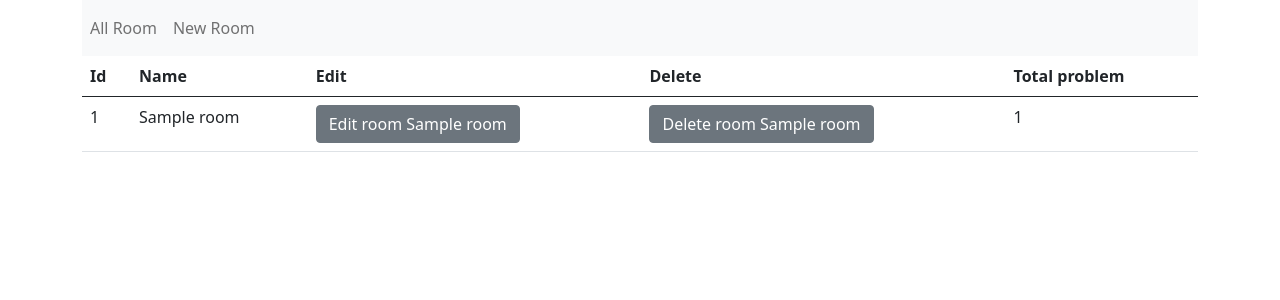
After one commit to badara1981/DJANGO-SOCIAL-WEBSITE, a Django app: page /maintenance/ in a window 1280 px wide. The commit adds this page. Shown: the top 300 px of the page. Run offline with Django 3.2, Linux system fonts and the light colour scheme; tables that the repository leaves empty hold one stand-in row (values such as "Sample post").

Commit message:
Finish CRUD for rooms

```diff
--- a/bookmarks/bookmarks/urls.py
+++ b/bookmarks/bookmarks/urls.py
@@ -7,6 +7,8 @@ urlpatterns = [
     path('admin/', admin.site.urls),
 
     path('account/', include('account.urls')),
+
+    path('maintenance/', include('maintenance.urls')),
 ]
 
 if settings.DEBUG:
--- a/bookmarks/maintenance/models.py
+++ b/bookmarks/maintenance/models.py
@@ -14,7 +14,7 @@ class Rooms(models.Model):
 class Problem(models.Model):
     user = models.ForeignKey(User, on_delete=models.CASCADE)
     message = models.TextField()
-    room_name = models.ForeignKey(Rooms, on_delete=models.CASCADE)
+    room_name = models.ForeignKey(Rooms, on_delete=models.CASCADE, related_name='problems')
     solve = models.BooleanField(default=False)
     date_publish = models.DateTimeField(default=datetime.datetime.now())
     date_solve = models.DateTimeField(blank=True, null=True)
--- /dev/null
+++ b/bookmarks/maintenance/urls.py
@@ -0,0 +1,11 @@
+from django.urls import path
+from django.views.generic.edit import DeleteView
+from .views import EditRoom, ListAllRoom, NewRoom, DeleteRoom
+
+app_name = 'maint'
+urlpatterns = [
+    path('', ListAllRoom.as_view(), name='index'),
+    path('new/room/', NewRoom.as_view(), name='new_room'),
+    path('edit/<int:pk>/room/', EditRoom.as_view(), name='edit_room'),
+    path('delete/<int:pk>/room/', DeleteRoom.as_view(), name='delete_room'),
+]
--- a/bookmarks/maintenance/views.py
+++ b/bookmarks/maintenance/views.py
@@ -1,3 +1,40 @@
 from django.shortcuts import render
+from django.urls import reverse
+from django.views.generic import ListView, UpdateView, CreateView, DeleteView
 
-# Create your views here.
+from .models import Rooms, Problem
+
+
+class ListAllRoom(ListView):
+    template_name = 'maintenance/all_room.html'
+    context_object_name = 'rooms'
+    model = Rooms
+    fields = '__all__'
+
+
+class EditRoom(UpdateView):
+    template_name = 'maintenance/edit_room.html'
+    model = Rooms
+    fields = '__all__'
+
+    def get_success_url(self):
+        return reverse('maint:index')
+
+
+class NewRoom(CreateView):
+    template_name = 'maintenance/new_room.html'
+    model = Rooms
+    fields = '__all__'
+
+    def get_success_url(self) -> str:
+        return reverse('maint:index')
+
+
+class DeleteRoom(DeleteView):
+    template_name = 'maintenance/delete_room.html'
+    context_object_name = 'rooms'
+    model = Rooms
+    fields = '__all__'
+
+    def get_success_url(self) -> str:
+        return reverse('maint:index')
--- /dev/null
+++ b/bookmarks/templates/maintenance/all_room.html
@@ -0,0 +1,25 @@
+{% extends 'maintenance/basehtml.html' %}
+
+{% block content %}
+{% include 'maintenance/room_nav.html' %}
+<table class="table">
+    <thead>
+        <tr>
+            <th>Id</th>
+            <th>Name</th>
+            <th>Edit</th>
+            <th>Delete</th>
+            <th>Total problem</th>
+        </tr>
+    </thead>
+    {% for room in rooms %}
+    <tbody>
+        <td>{{ room.id }}</td>
+        <td>{{ room.name }}</td>
+        <td><a href="{% url 'maint:edit_room' room.pk %}" class="btn btn-secondary">Edit room {{ room.name }}</a></td>
+        <td><a href="{% url 'maint:delete_room' room.pk %}" class="btn btn-secondary">Delete room {{ room.name }}</a></td>
+        <td>{{ room.problems.count }}</td>
+    </tbody>
+    {% endfor %}
+</table>
+{% endblock content %}
--- a/bookmarks/templates/maintenance/basehtml.html
+++ b/bookmarks/templates/maintenance/basehtml.html
@@ -1,12 +1,20 @@
 <!DOCTYPE html>
 <html lang="en">
+
 <head>
     <meta charset="UTF-8">
     <meta http-equiv="X-UA-Compatible" content="IE=edge">
     <meta name="viewport" content="width=device-width, initial-scale=1.0">
-    <title>{{ title }}</title>
+    <link href="https://cdn.jsdelivr.net/npm/bootstrap@5.0.0-beta3/dist/css/bootstrap.min.css" rel="stylesheet" integrity="sha384-eOJMYsd53ii+scO/bJGFsiCZc+5NDVN2yr8+0RDqr0Ql0h+rP48ckxlpbzKgwra6" crossorigin="anonymous">
+    <title>{% block title %}{% endblock title %}</title>
 </head>
+
 <body>
+    <div class="container">
+        {% block content %}
+        input something
+        {% endblock content %}
+    </div>
+</body>
 
-</body>
 </html>
--- /dev/null
+++ b/bookmarks/templates/maintenance/room_nav.html
@@ -0,0 +1,10 @@
+<nav class="navbar navbar-expand-sm navbar-light bg-light">
+    <ul class="navbar-nav">
+        <li class="nav-item">
+            <a class="nav-link" href="{% url 'maint:index' %}">All Room</a>
+        </li>
+        <li class="nav-item">
+            <a class="nav-link" href="{% url 'maint:new_room' %}">New Room</a>
+        </li>
+    </ul>
+</nav>
```
Also changed, not shown: bookmarks/templates/maintenance/delete_room.html (added, +19 -0 lines), bookmarks/templates/maintenance/edit_room.html (added, +16 -0 lines), bookmarks/templates/maintenance/new_room.html (added, +20 -0 lines), bookmarks/maintenance/migrations/0004_auto_20210426_2235.py (added).
